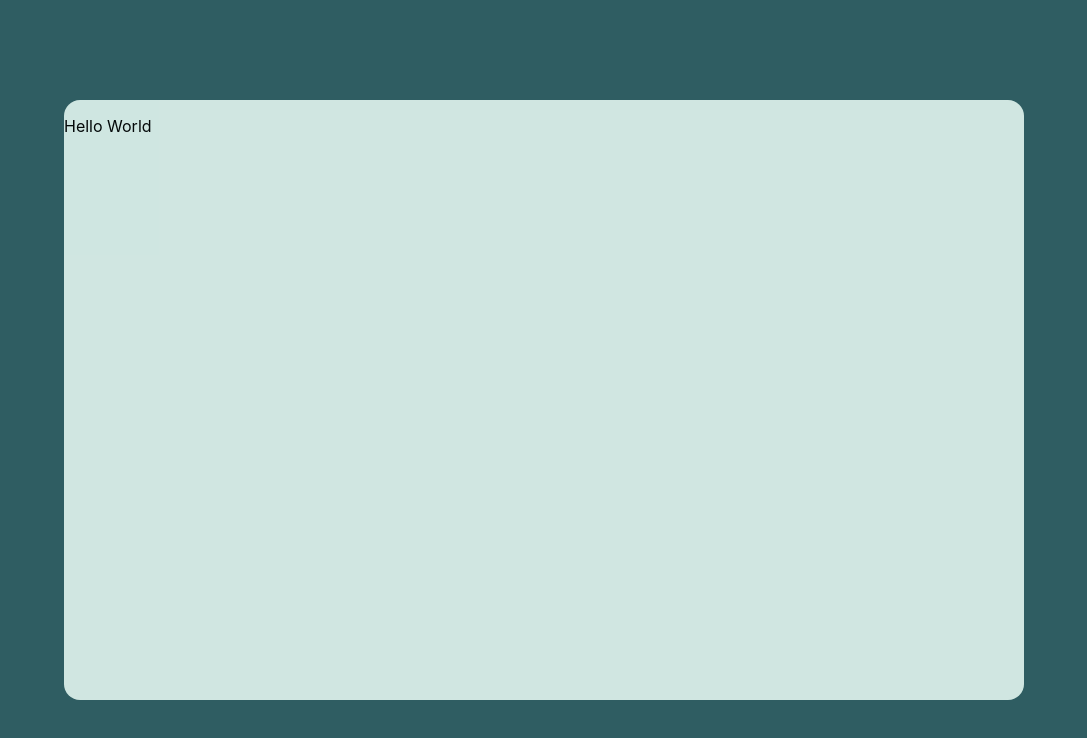
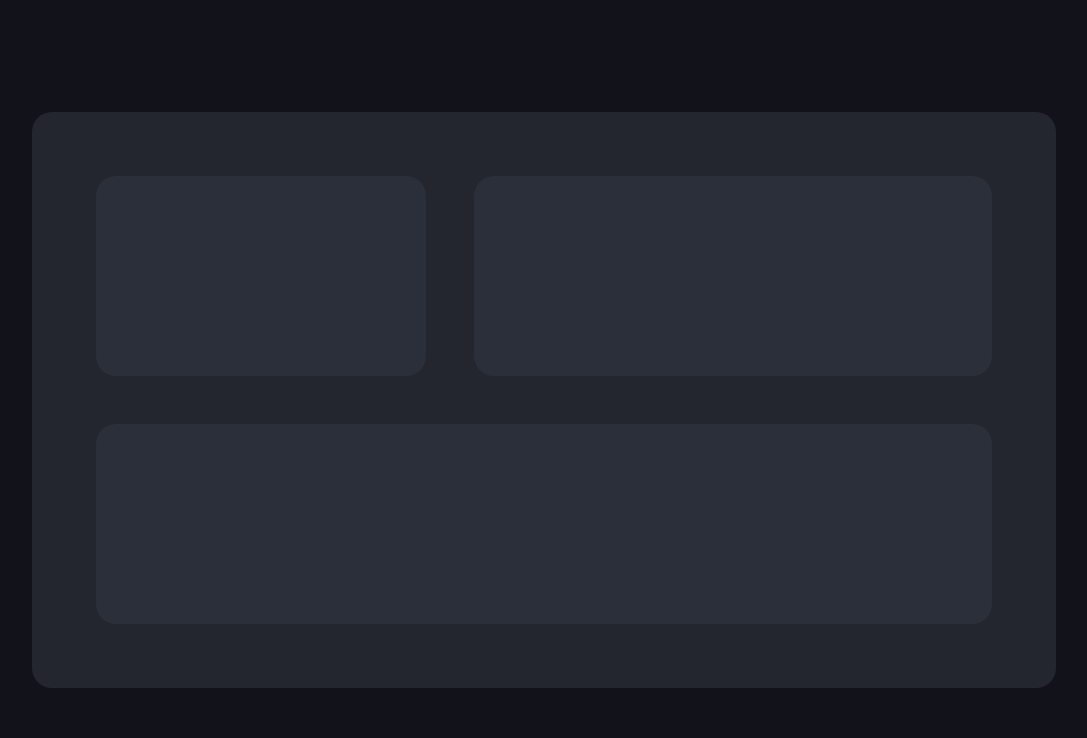
Before and after one commit to AdamAranha/web-extension, a React (Create React App) app in the folder chromeextension/: page / in a window 1280 px wide. Shown: the top 738 px of the page, without its empty margins (96-1183 px from the left). Built offline with nearby package versions, Linux system fonts and the light colour scheme.

Commit message:
Added Homepage and parents components(Profile, Weather, Tasks)

```diff
--- /dev/null
+++ b/chromeextension/src/components/Profile/Profile.css
@@ -0,0 +1,9 @@
+.profile-container{
+    min-width: 10vw;
+    min-height: 10vh;
+    /* max-width: 20vw;
+    max-height: 20vh; */
+    background-color: #2B2F3A;
+
+    border-radius: 20px;
+}
--- /dev/null
+++ b/chromeextension/src/components/Profile/Profile.js
@@ -0,0 +1,13 @@
+import React from 'react';
+import './Profile.css';
+
+function Profile() {
+
+    return (
+        <div className='profile-container column-2wide'>
+
+        </div>
+    )
+}
+
+export default Profile
--- /dev/null
+++ b/chromeextension/src/components/Tasks/Tasks.css
@@ -0,0 +1,9 @@
+.tasks-container{
+    min-width: 10vw;
+    min-height: 10vh;
+    /* max-width: 20vw;
+    max-height: 20vh; */
+    background-color: #2B2F3A;
+
+    border-radius: 20px;
+}
--- /dev/null
+++ b/chromeextension/src/components/Tasks/Tasks.js
@@ -0,0 +1,13 @@
+import React from 'react';
+import './Tasks.css';
+
+function Tasks() {
+
+    return (
+        <div className='tasks-container column-5wide'>
+
+        </div>
+    )
+}
+
+export default Tasks
--- /dev/null
+++ b/chromeextension/src/components/Weather/Weather.css
@@ -0,0 +1,9 @@
+.weather-container{
+    min-width: 10vw;
+    min-height: 10vh;
+    /* max-width: 20vw;
+    max-height: 20vh; */
+    background-color: #2B2F3A;
+
+    border-radius: 20px;
+}
--- /dev/null
+++ b/chromeextension/src/components/Weather/Weather.js
@@ -0,0 +1,13 @@
+import React from 'react';
+import './Weather.css';
+
+function Weather() {
+
+    return (
+        <div className='weather-container column-3wide'>
+
+        </div>
+    )
+}
+
+export default Weather
--- a/chromeextension/src/pages/Homepage/Homepage.css
+++ b/chromeextension/src/pages/Homepage/Homepage.css
@@ -1,11 +1,34 @@
 body{
-    background-color: #2F5D62;
+    background-color: #12131A;
 }
 
 .homepage-wrapper{
-    height: 75vh;
-    width: 75vw;
-    background-color:#E1F5EF ;
-    border-radius: 1rem;
-    opacity: 90%;
+    display: flex;
+
+    align-items: center;
 }
+
+.homepage-container{
+    background-color:#24262F;
+
+    width: 80vw;
+    border-radius: 20px;
+    padding: 5vw;
+    display:grid;
+    gap: 3rem;
+    grid-template-columns: repeat(5,1fr);
+    grid-auto-rows: 25vh;
+    /* grid-template-rows: repeat(auto-fit, minmax(30vw,1fr)); */
+}
+
+.column-2wide{
+    grid-column:span 2/auto;
+}
+
+.column-3wide{
+    grid-column:span 3/auto;
+}
+
+.column-5wide{
+    grid-column:span 5/auto;
+}
--- a/chromeextension/src/pages/Homepage/Homepage.js
+++ b/chromeextension/src/pages/Homepage/Homepage.js
@@ -1,14 +1,19 @@
 import React from 'react';
 import './Homepage.css'
+import Profile from '../../components/Profile/Profile'
+import Weather from '../../components/Weather/Weather'
+import Tasks from '../../components/Tasks/Tasks'
 
 function Homepage() {
 
     return (
         <div className='homepage-wrapper'>
-            <p>Hello World</p>
+
 
             <div className='homepage-container'>
-
+                <Profile />
+                <Weather />
+                <Tasks />
             </div>
         </div>
     )
```
